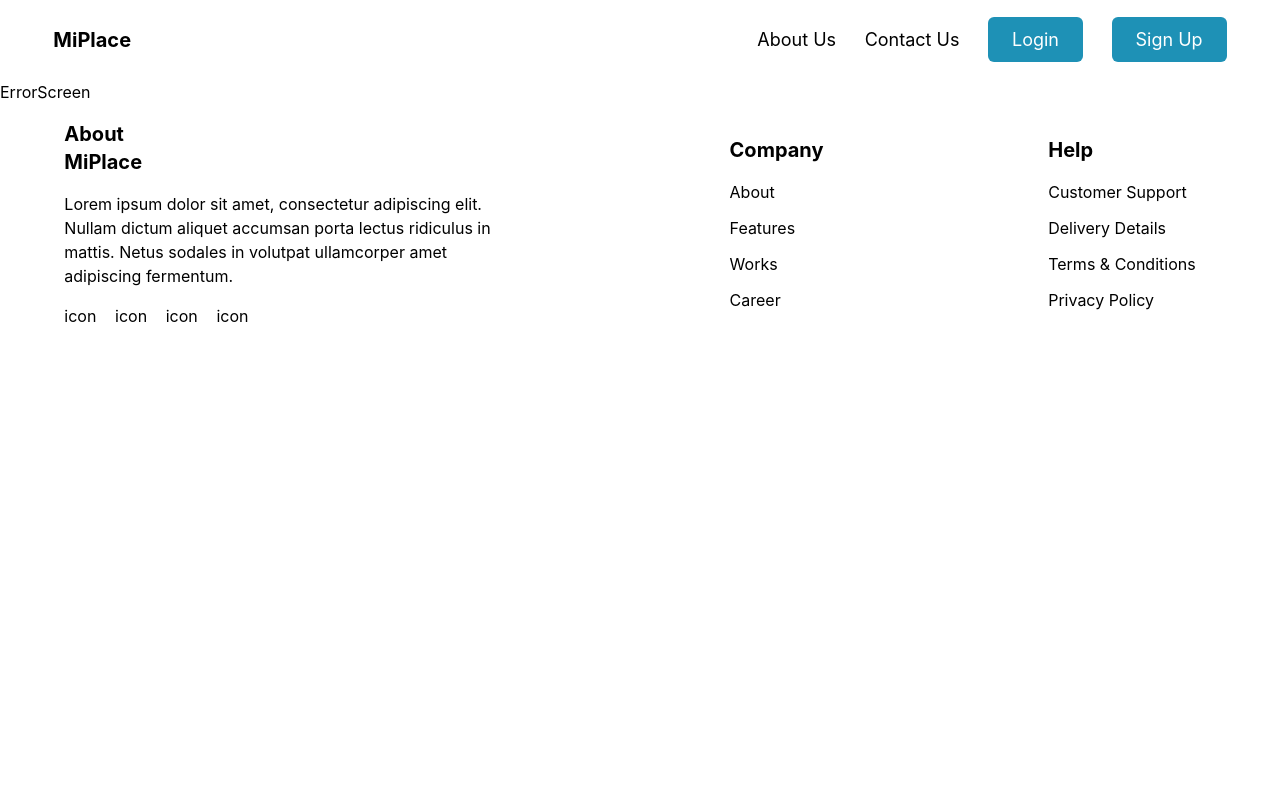
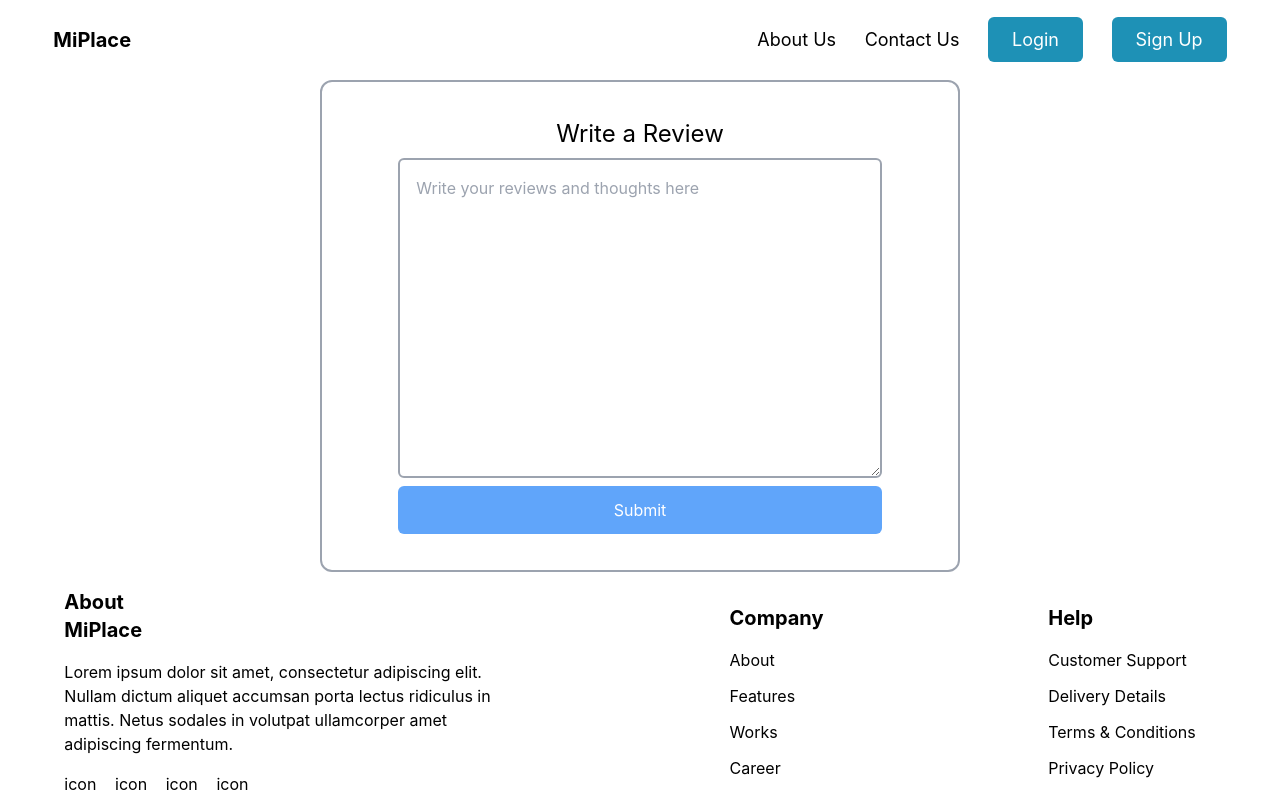
Before and after one commit to aruljohnsonalmabetter/MiPlace-Frontend, a React (Create React App) app in the folder miplace/: page /writeReview in a window 1280 px wide. Built offline with nearby package versions, Linux system fonts and the light colour scheme.

Commit message:
Working on Write Review Page

```diff
--- a/miplace/src/App.js
+++ b/miplace/src/App.js
@@ -32,6 +32,7 @@ import Login from "./components/LoginFormComponent";
 import OTP from "./pages/OTP";
 import SearchResults from "./pages/SearchResults";
 import ErrorScreen from "./pages/ErrorScreen";
+import { WriteReview } from "./components/WriteReview";
 function App() {
   return (
     <BrowserRouter>
@@ -44,6 +45,7 @@ function App() {
 
         <Route path="/login" element={<Login />} />
         <Route path="/otp" element={<OTP />} />
+        <Route path="/writeReview" element={<WriteReview />} />
         <Route path="*" element={<ErrorScreen />} />
       </Routes>
       <FooterComponent />
--- a/miplace/src/components/Reviews.jsx
+++ b/miplace/src/components/Reviews.jsx
@@ -2,6 +2,8 @@ import React from 'react';
 import Rating from './Rating';
 import user1Image from '../images/girl.jpg'
 import user2Image from '../images/girl2.png';
+import { Link } from 'react-router-dom';
+import { WriteReview } from './WriteReview';
 
 
 const reviews = [
@@ -54,9 +56,11 @@ const ReviewsComponent = () => {
             <div className="w-1407px h-740px p-0 space-y-4 overflow-y-scroll">
                 <div className="flex items-center justify-between mb-4">
                     <h1 className="text-2xl font-bold">Reviews</h1>
-                    <button className="bg-blue-500 text-white py-2 px-4 rounded">
-                        Get Your Review
-                    </button>
+                    <Link to="/writeReview">
+                        <button className="bg-blue-500 text-white py-2 px-4 rounded">
+                            Give Your Review
+                        </button>
+                    </Link>
                 </div>
                 {reviews.map((review, index) => (
                     <div key={index} className="flex items-center space-x-4">
--- /dev/null
+++ b/miplace/src/components/WriteReview.js
@@ -0,0 +1,22 @@
+import React from "react";
+
+export const WriteReview = () => {
+  return (
+    <div className="flex justify-center items-center w-full ">
+      {/* <div className="flex justify-center items-center w-10/12 bg-red-800 "> */}
+      <div className="p-7 flex justify-center items-center flex-col border-2 border-gray-400 w-6/12 rounded-xl ">
+        <p className="text-2xl text-bold m-2">Write a Review</p>
+        <form className="w-full flex justify-center items-center flex-col ">
+          <textarea
+            className="border-2 border-gray-400 h-80 w-10/12 p-4 rounded-md "
+            placeholder="Write your reviews and thoughts here"
+          />
+          <button className="bg-blue-400 text-white rounded-md w-10/12 p-3 transition ease-in-out delay-250  hover:bg-gray-800 duration-300 text-bold  m-2 ">
+            Submit
+          </button>{" "}
+        </form>
+      </div>
+      {/* </div>     */}
+    </div>
+  );
+};
--- a/miplace/src/pages/SearchResults.js
+++ b/miplace/src/pages/SearchResults.js
@@ -14,7 +14,12 @@ function SearchResults() {
           <div className=" flex justify-between items-start w-11/12">
             {/* <div className=" flex justify-between items-center "> */}
             <FilterTabComponent />
-            <PlaceCard />
+            <div className=" flex justify-center items-center flex-col">
+              <PlaceCard />
+              <button className="bg-black text-white rounded-md w-full p-3 transition ease-in-out delay-250  hover:bg-gray-800 duration-300 text-bold  ">
+                Show more results
+              </button>
+            </div>
           </div>
         </div>
       </div>
```
